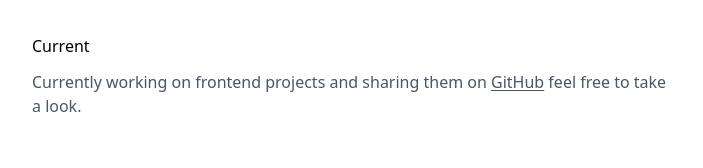
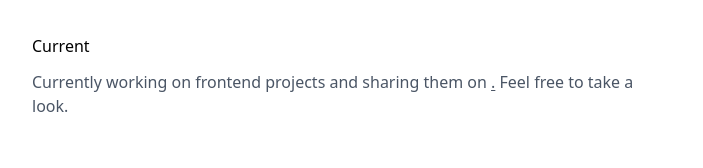
Before and after one commit to qrphy/homepage, a Next.js app: page / in a window 1280 px wide. Shown: the part 290-458 px from the top of the page, without its empty margins (288-991 px from the left). Built offline with nearby package versions, Linux system fonts and the light colour scheme.

Commit message:
vercel build

```diff
--- a/src/app/page.tsx
+++ b/src/app/page.tsx
@@ -16,9 +16,9 @@ export default function Home() {
             rel="noopener noreferrer"
             className="underline underline-offset-2 hover:text-blue-600 transition-colors duration-200"
           >
-            GitHub
+            .
           </a>{" "}
-          feel free to take a look.
+          Feel free to take a look.
         </>
       ),
     },
```
